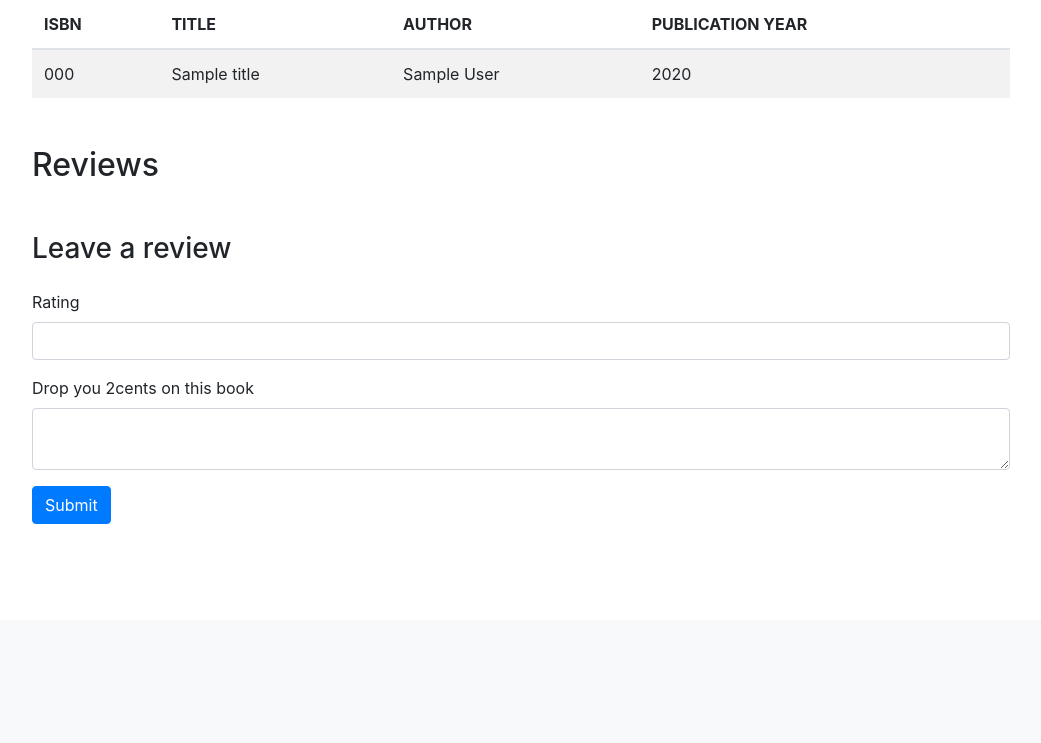
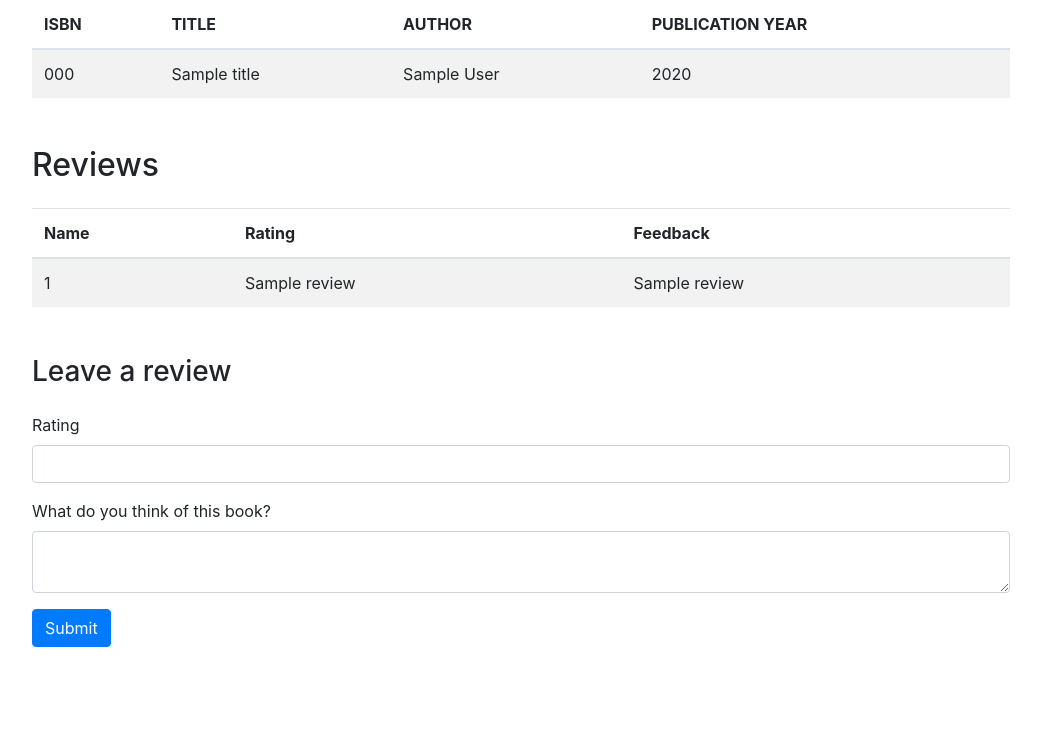
Before and after one commit to Prosoffice/book-review, a Flask app: template templates/book-detail.html in a window 1280 px wide. Shown: the part 233-976 px from the top of the page, without its empty margins (119-1160 px from the left). Before the commit the page ends 757 px from the top, so only its background shows below. Run offline with Flask 2, Linux system fonts and the light colour scheme; the template is opened without the code that fills it: values that come from a table or form of the project are taken from there, most other values are stand-ins (such as "Sample title", 1, 10 or a date in 2020); some libraries are stand-ins or nearby versions.

Commit message:
Implemented Review Submission

```diff
--- a/application.py
+++ b/application.py
@@ -100,12 +100,13 @@
         else:
             return "Sorry, you can only submit one review per post."
     row = db.execute("SELECT title, author, year FROM books WHERE isbn = :isbn", {'isbn': isbn}).fetchone()
-    reviews = db.execute("SELECT ratings, feedbacks FROM reviews")
+    reviews = db.execute("SELECT full_name, ratings, feedbacks FROM users INNER JOIN reviews ON users.id = "
+                         "reviews.user_id WHERE isbn = :isbn", {'isbn': isbn} ).fetchall()
     title = row[0]
     author = row[1]
     year = row[2]
     isbn = isbn
-    return  render_template("book-detail.html", title=title, author=author, year=year, isbn=isbn, form=form)
+    return  render_template("book-detail.html", title=title, author=author, year=year, isbn=isbn, form=form, reviews=reviews)
 
 
 @app.route("/register", methods=['GET', 'POST'])
--- a/forms.py
+++ b/forms.py
@@ -20,4 +20,4 @@
 
 class ReviewForm(FlaskForm):
     rating = IntegerField("Rating", validators=[InputRequired()])
-    feedback = TextAreaField("Drop you 2cents on this book", validators=[InputRequired()])
+    feedback = TextAreaField("What do you think of this book?", validators=[InputRequired()])
--- a/templates/book-detail.html
+++ b/templates/book-detail.html
@@ -26,6 +26,24 @@
         </tbody>
   </table>
     <h2 class="mt-5 mb-4" style="">Reviews</h2>
+        <table class="table table-striped">
+            <thead>
+              <tr>
+                <th scope="col">Name</th>
+                <th scope="col">Rating</th>
+                <th scope="col">Feedback</th>
+              </tr>
+            </thead>
+            <tbody>
+            {% for i in reviews %}
+              <tr>
+                <td>{{ i[0] }}</td>
+                <td>{{ i[1] }}</td>
+                <td>{{ i[2] }}</td>
+              </tr>
+            {% endfor %}
+            </tbody>
+        </table>
 
     <h3 class="mt-5 mb-4" style="">Leave a review</h3>
     <form action="" method="post">
```
Also changed, not shown: h.py (deleted, +0 -41 lines), 4 other files.
